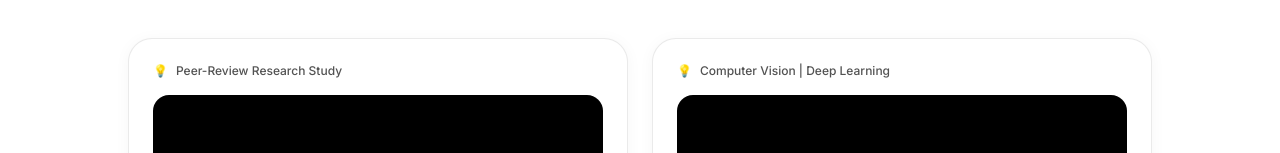
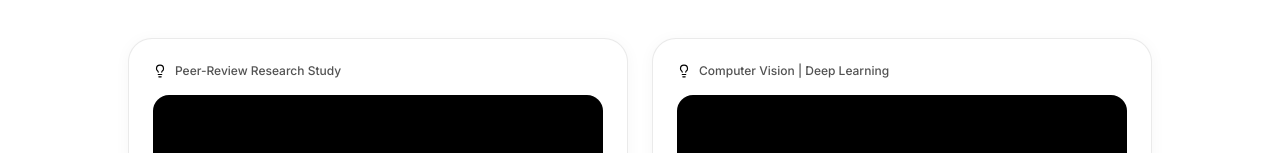
Before and after one commit to kay-16/my-portfolio, a Next.js app: page /projects in a window 1280 px wide. Shown: the part 198-351 px from the top of the page. Built offline with nearby package versions, Linux system fonts and the light colour scheme.

Commit message:
replace lightbulb icon to svg one

```diff
--- a/app/projects/page.tsx
+++ b/app/projects/page.tsx
@@ -23,7 +23,11 @@ export default function ProjectsPage() {
               >
                 {/* Card Tag */}
                 <div className="flex items-center gap-2 text-xs text-neutral-600 dark:text-neutral-400 font-medium mb-4">
-                  <span>💡</span>
+                  <img
+                    src="/lightbulb.svg"
+                    alt=""
+                    className="w-3.5 h-3.5 opacity-100"
+                  />
                   <span>{project.tag}</span>
                 </div>
 
```
